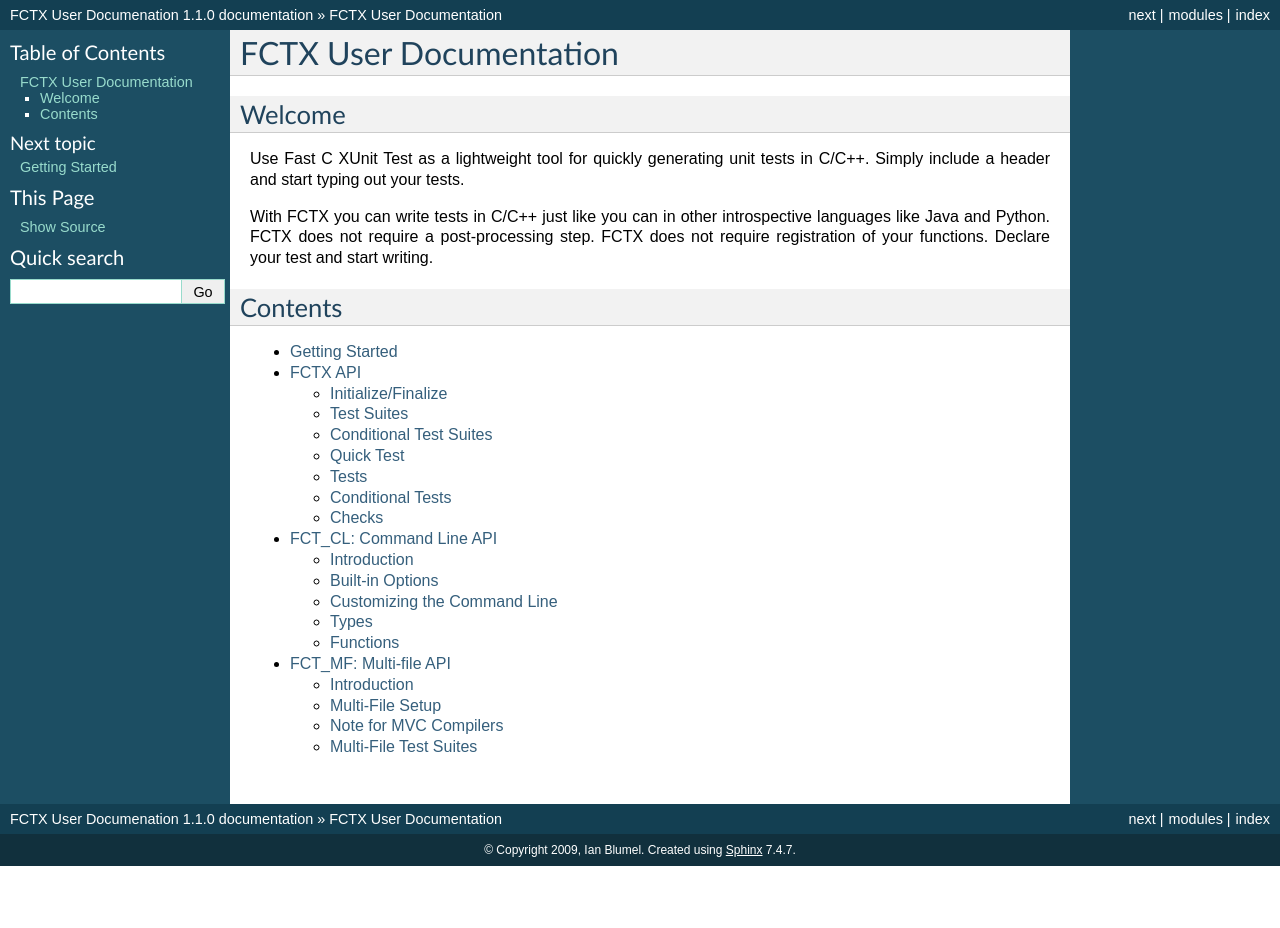
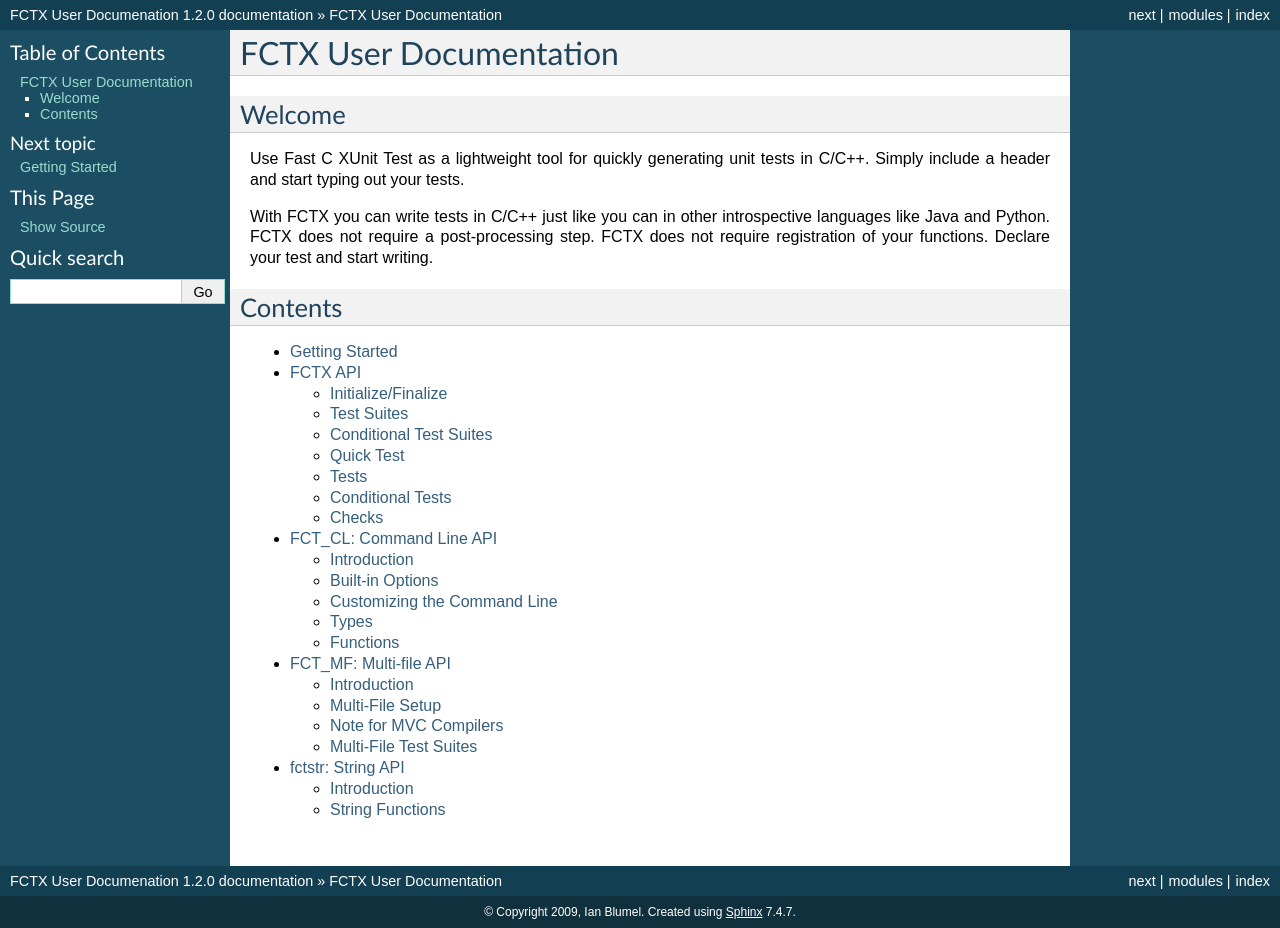
Before and after one commit to imb/fctx, a Sphinx documentation site: the page built from doc/usr/source/index.rst, in a window 1280 px wide. Built offline with Sphinx 7.4.7, drawn with Linux system fonts in a browser that asks for light colours; formulas are drawn with MathJax 3; before the commit the page ends 900 px from its top, so only the background shows below that.

Commit message:
ENH (508563): Provide the start of a "helper" string module.
   New functions fctstr_eq, fctstr_ieq, and fctstr_clone. The equality check
   was also enhanced to be a little faster.

```diff
--- a/doc/usr/source/conf.py
+++ b/doc/usr/source/conf.py
@@ -45,9 +45,9 @@
 # built documents.
 #
 # The short X.Y version.
-version = '1.1'
+version = '1.2'
 # The full version, including alpha/beta/rc tags.
-release = '1.1.0'
+release = '1.2.0'
 
 # The language for content autogenerated by Sphinx. Refer to documentation
 # for a list of supported languages.
--- a/doc/usr/source/index.rst
+++ b/doc/usr/source/index.rst
@@ -22,3 +22,4 @@
    api_fct.rst
    clapi_fct.rst
    mfapi_fct.rst
+   strapi_fct.rst
```
Also changed, not shown: doc/usr/source/strapi_fct.rst (added, +38 -0 lines), 2 other files.
